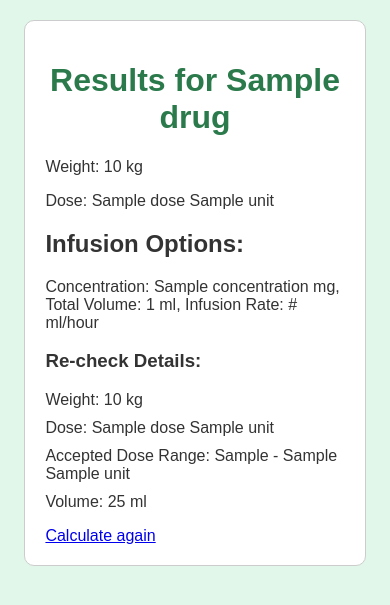
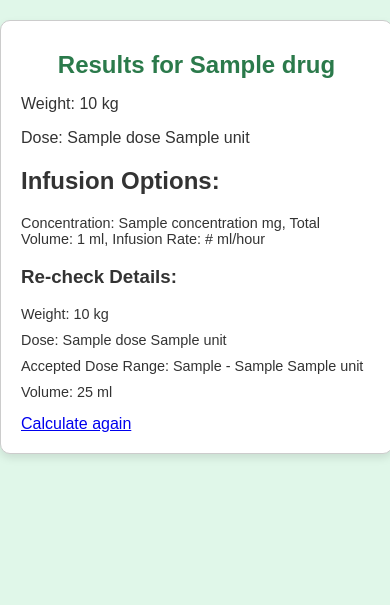
Before and after one commit to realhusseiny/Guardrails, a Flask app: template templates/result.html in a window 390 px wide. Shown: the top 605 px of the page. Run offline with Flask 2, Linux system fonts and the light colour scheme; the template is opened without the code that fills it: most values are stand-ins (such as "Sample title", 1, 10 or a date in 2020).

Commit message:
Update result.html

```diff
--- a/templates/result.html
+++ b/templates/result.html
@@ -2,25 +2,31 @@
 <html lang="en">
 <head>
     <meta charset="UTF-8">
+    <meta name="viewport" content="width=device-width, initial-scale=1.0"> <!-- Ensures proper scaling on mobile -->
     <title>Results for {{ drug }}</title>
     <style>
         body {
             background-color: #e0f7e9;
             font-family: Arial, sans-serif;
             color: #333;
+            margin: 0;
+            padding: 0;
         }
         h1 {
             text-align: center;
             color: #2b7a4b;
+            font-size: 2em;
+            margin: 10px 0;
         }
         .result-container {
             background-color: white;
             border: 1px solid #ccc;
             padding: 20px;
             margin: 20px auto;
-            width: 80%;
+            width: 90%; /* Changed to percentage for responsiveness */
             max-width: 600px;
             border-radius: 10px;
+            box-shadow: 0px 4px 8px rgba(0,0,0,0.1);
         }
         .warning {
             color: red;
@@ -31,6 +37,14 @@
         }
         li {
             margin-bottom: 10px;
+        }
+        @media (max-width: 600px) {
+            h1 {
+                font-size: 1.5em;
+            }
+            ul {
+                font-size: 0.9em;
+            }
         }
     </style>
 </head>
```
